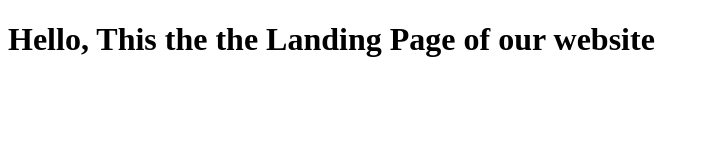
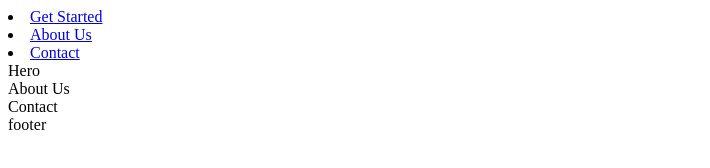
Before and after one commit to MariamHasanat/Study-Room-Application, a plain HTML site: page index.html in a window 1280 px wide. Shown: the whole page, without its empty margins (0-710 px from the left). Drawn offline with Linux system fonts and the light colour scheme.

Commit message:
add the basic design of landing page

```diff
--- a/index.html
+++ b/index.html
@@ -7,6 +7,19 @@
     <title>Study Room Application</title>
 </head>
 <body>
-    <h1>Hello, This the the Landing Page of our website</h1>
+    <!-- Header Part Has Navigation Features -->
+    <header>
+        <nav>
+            <li><a href="#get-started">Get Started</a></li>
+            <li><a href="#about">About Us</a></li>
+            <li><a href="#contact">Contact</a></li>
+        </nav>
+    </header>
+    <article>
+        <section id="get-started">Hero</section>
+        <section id="about">About Us</section>
+        <section id="contact">Contact</section>
+    </article>
+    <footer>footer</footer>
 </body>
 </html>
```
